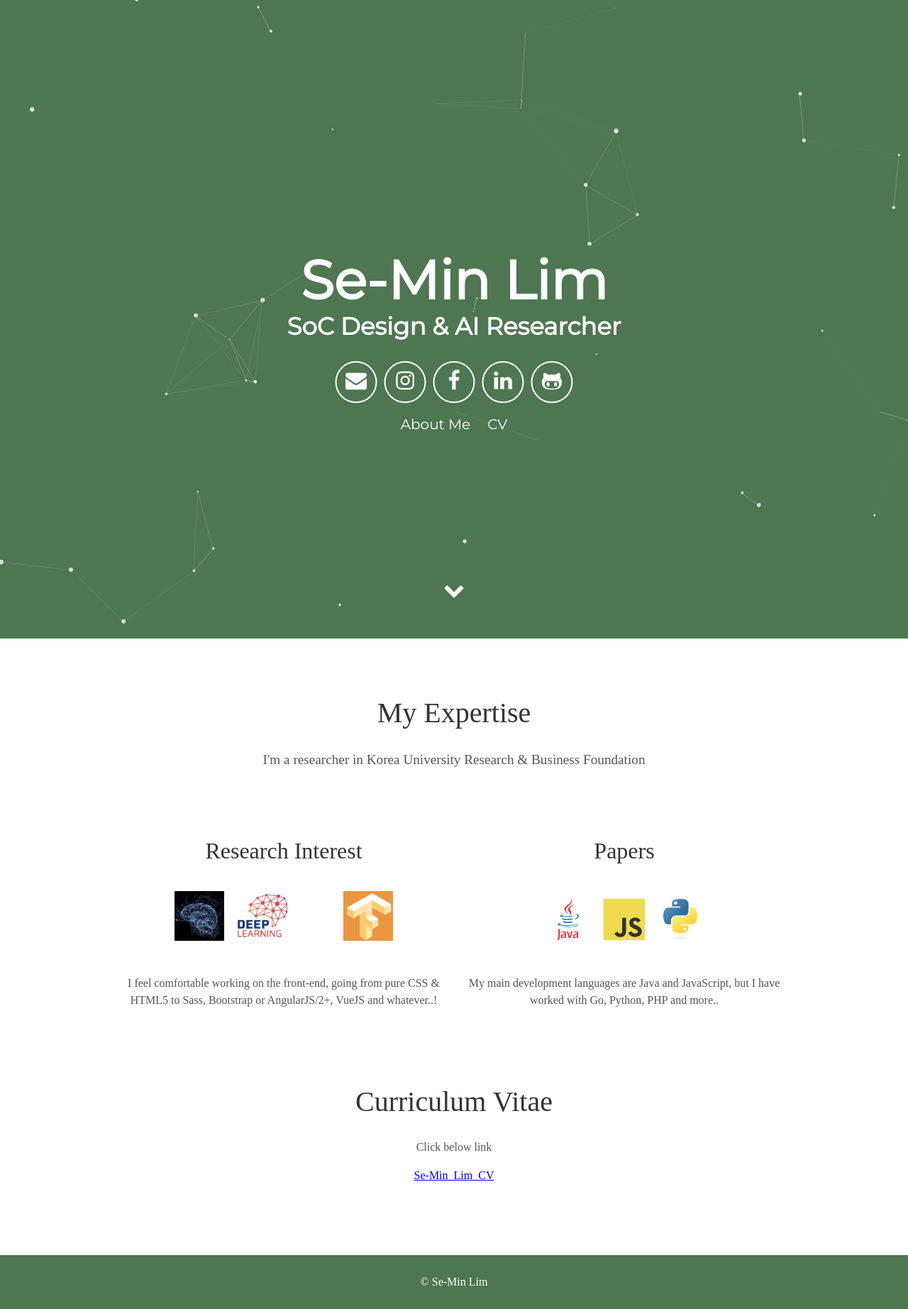
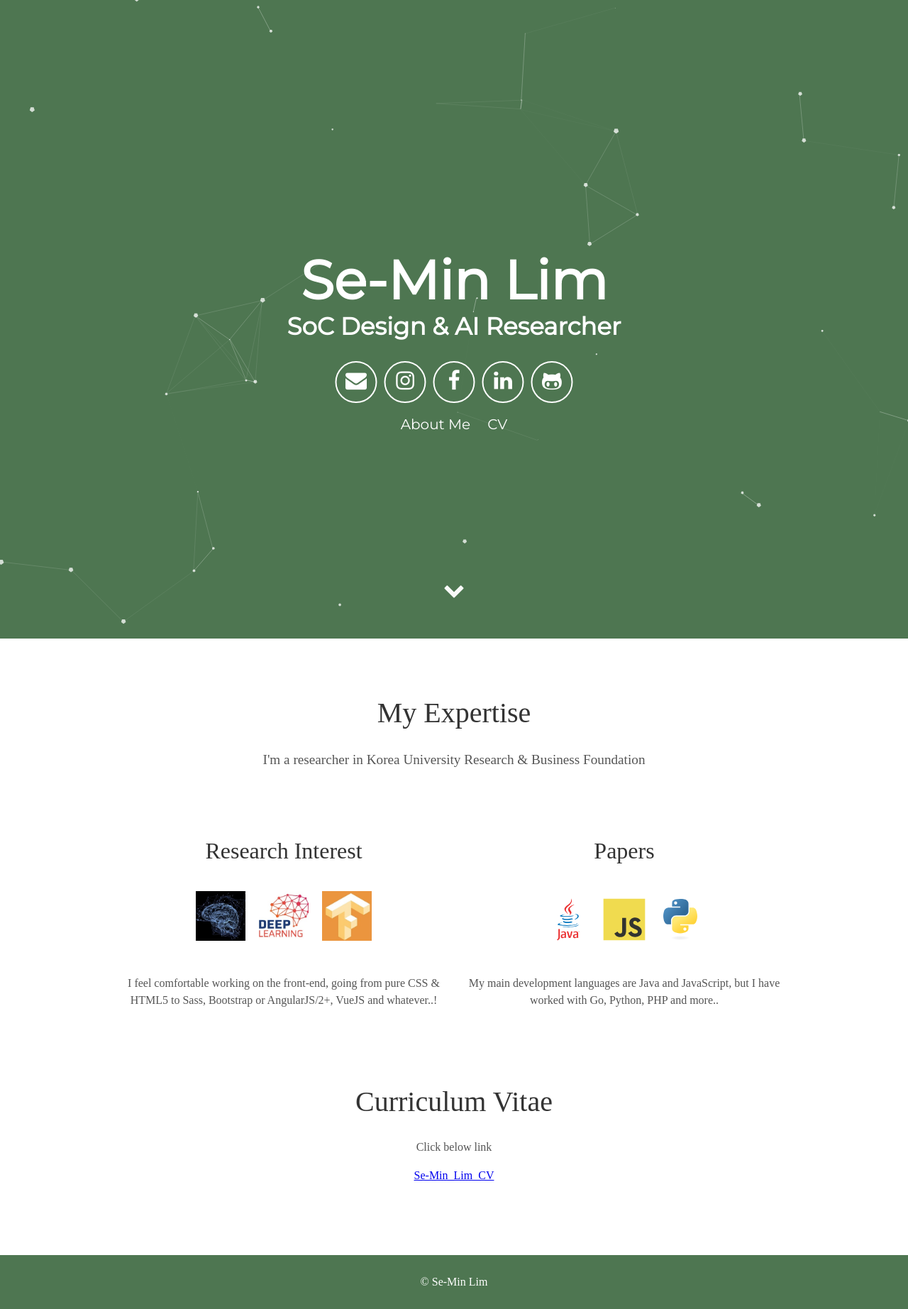
Before and after one commit to SeMinLim/SeMinLim.github.io, a Jekyll site: the page built from index.html, in a window 1280 px wide. Shown: the whole page at 71% size. Built offline with Jekyll 4.4.1, drawn with Linux system fonts in a browser that asks for light colours; some web fonts are replaced.

Commit message:
Update about.html

```diff
--- a/_includes/about.html
+++ b/_includes/about.html
@@ -7,9 +7,7 @@
     <h2>Research Interest</h2>
       <img width="70" height="70" src="/assets/AI.jpg"/>
       <img width="70" height="70" src="/assets/DeepLearning.jpg"/>
-    <svg viewBox="0 0 128 128">
       <img width="70" height="70" src="/assets/Tensorflow.jpeg"/>
-    </svg>
     <p>I feel comfortable working on the front-end, going from pure CSS & HTML5 to Sass, Bootstrap or AngularJS/2+, VueJS and whatever..!</p>
   </div>
   <div class="tech">
```
